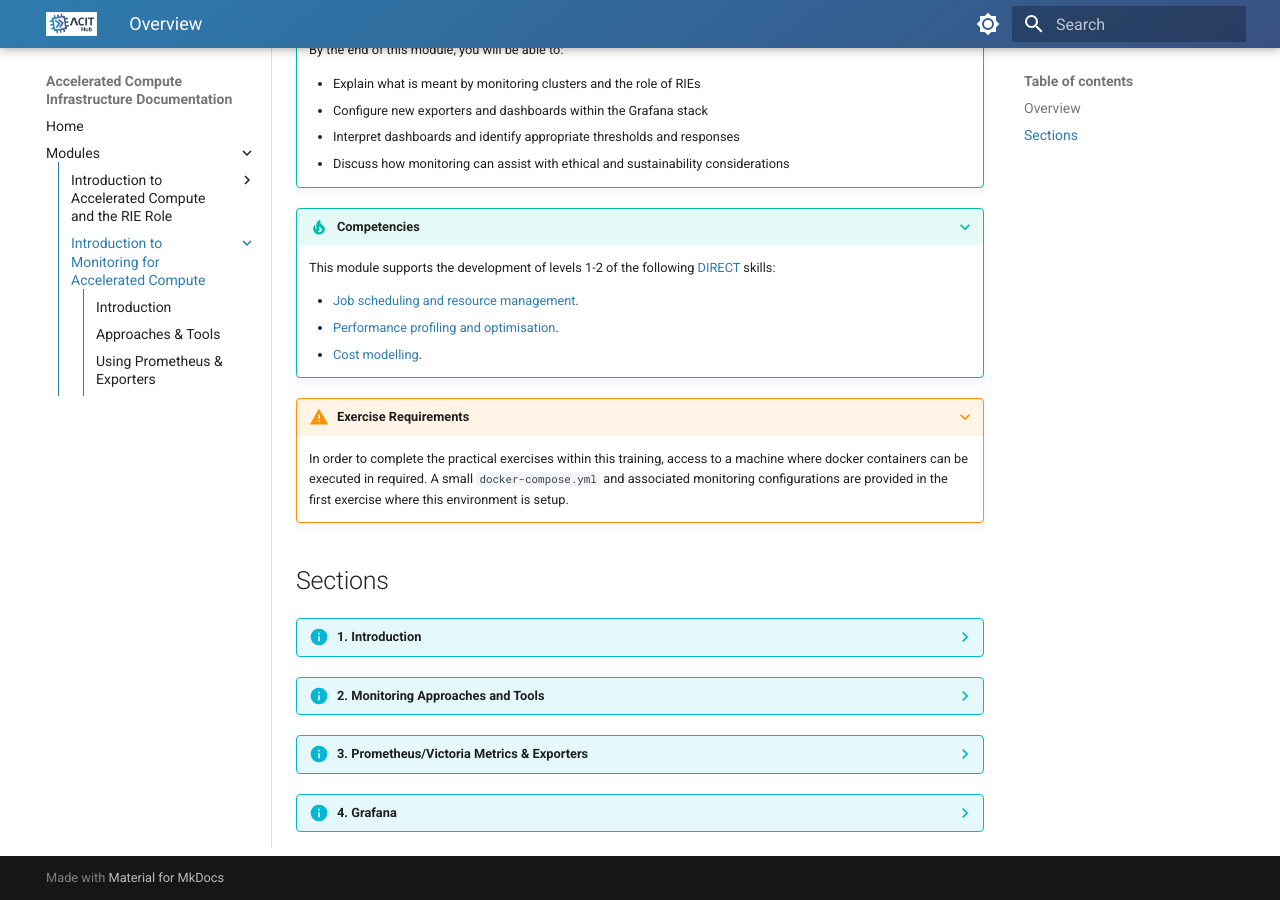
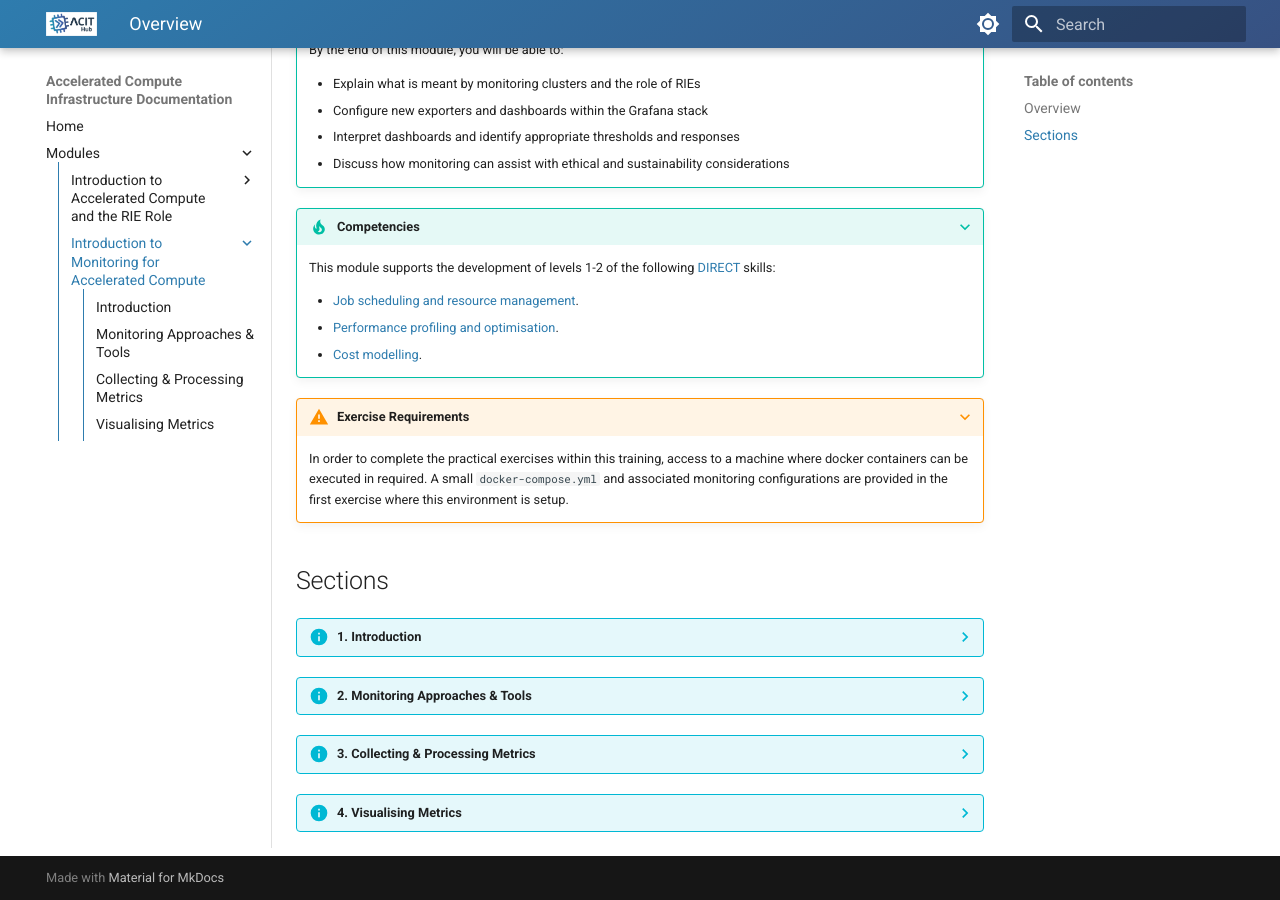
Before and after one commit to ACIT-Hub/docs-acit.surrey.ac.uk, an MkDocs documentation site: the page built from docs/modules/introduction-to-monitoring/index.md, in a window 1280 px wide and 900 px high, scrolled down 821 px. Built offline with MkDocs 1.6.1 and Material for MkDocs 9.7.7, drawn with Linux system fonts in a browser that asks for light colours.

Commit message:
Initial setup for Grafana section
Also renamed sections tomake their purpose clearer to an outsider

```diff
--- a/docs/modules/introduction-to-monitoring/index.md
+++ b/docs/modules/introduction-to-monitoring/index.md
@@ -42,20 +42,24 @@ This module introduces the fundamentals of monitoring from an RIE perspective. Y
 
     [ Go to section](introduction.md)
 
-??? info "2. Monitoring Approaches and Tools"
+??? info "2. Monitoring Approaches & Tools"
     - What does the architecture of a classic monitoring setup look like.
     - Who may have interest in monitored metrics.
 
     [ Go to section](approaches-and-tools.md)
 
-??? info "3. Prometheus/Victoria Metrics & Exporters"
+??? info "3. Collecting & Processing Metrics"
     - How are metrics configured for collection?
     - How is PromQL used to query metrics?
     - What are recording and alerting rules, and how are they configured?
 
     [ Go to section](prometheus.md)
 
-??? info "4. Grafana"
-    - pending (Awaiting dashboard examples to guide development)
+??? info "4. Visualising Metrics"
+    - How is a dashboard created in Grafana?
+    - How are the creation of dashboards and their components prioritised?
+    - What does a good dashboard look like?
 
-    <!-- [ Go to section](grafana.md) -->
+    [ Go to section](grafana.md)
+
+<!-- 5. Using Metrics?? -->
--- a/docs/modules/introduction-to-monitoring/prometheus.md
+++ b/docs/modules/introduction-to-monitoring/prometheus.md
@@ -1,4 +1,4 @@
-# Using Prometheus & Exporters
+# Collecting & Processing Metrics
 
 Prometheus and Victoria Metrics are inherently time series databases, which gather and store metrics, labelling them to help identify their source. Lets breakdown some of these new terms:
 
--- a/mkdocs.yml
+++ b/mkdocs.yml
@@ -77,6 +77,7 @@ nav:
           - Ethics and Sustainable Compute: modules/introduction-to-accelerated-compute/ethics-and-sustainable-compute.md
       - Introduction to Monitoring for Accelerated Compute:
           - Overview: modules/introduction-to-monitoring/index.md
-          - modules/introduction-to-monitoring/introduction.md
-          - modules/introduction-to-monitoring/approaches-and-tools.md
-          - modules/introduction-to-monitoring/prometheus.md
+          - Introduction: modules/introduction-to-monitoring/introduction.md
+          - Monitoring Approaches & Tools: modules/introduction-to-monitoring/approaches-and-tools.md
+          - Collecting & Processing Metrics: modules/introduction-to-monitoring/prometheus.md
+          - Visualising Metrics: modules/introduction-to-monitoring/grafana.md
```
Also changed, not shown: docs/modules/introduction-to-monitoring/grafana.md (added, +1 -0 lines).
